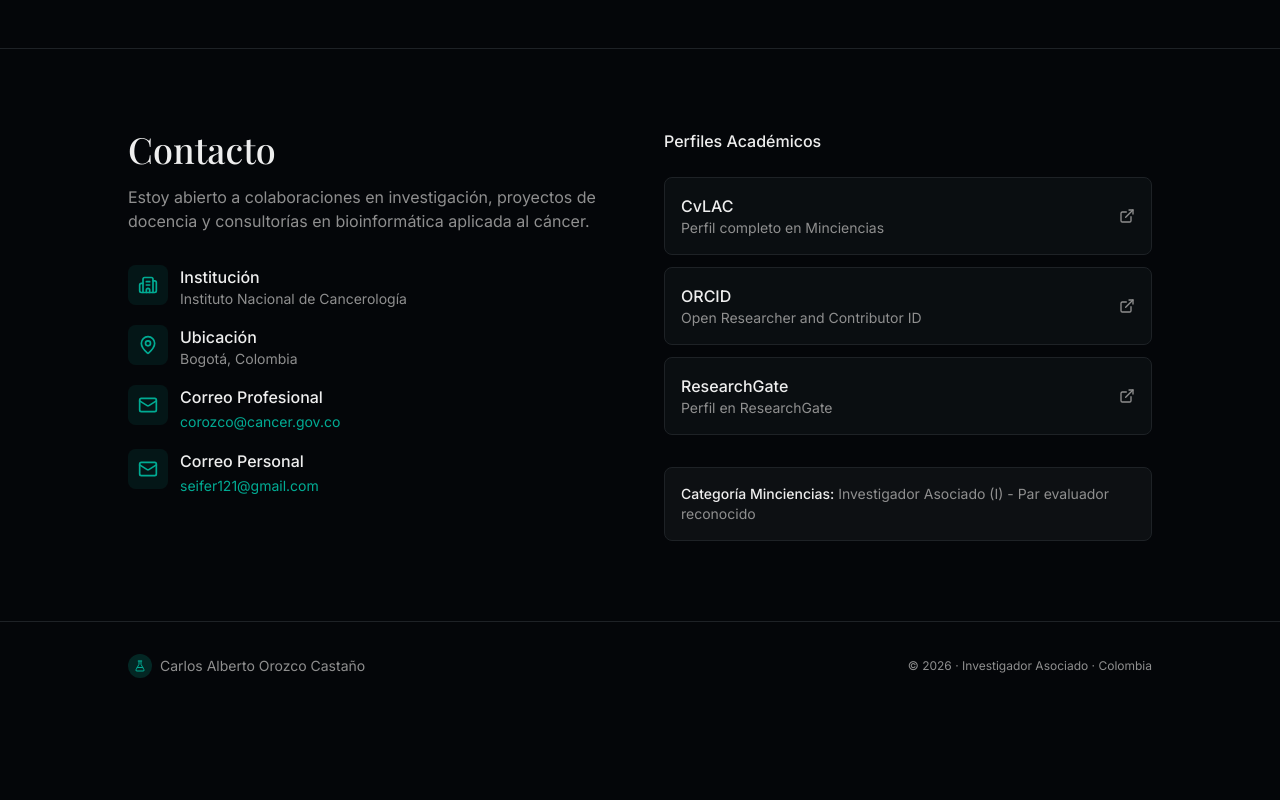
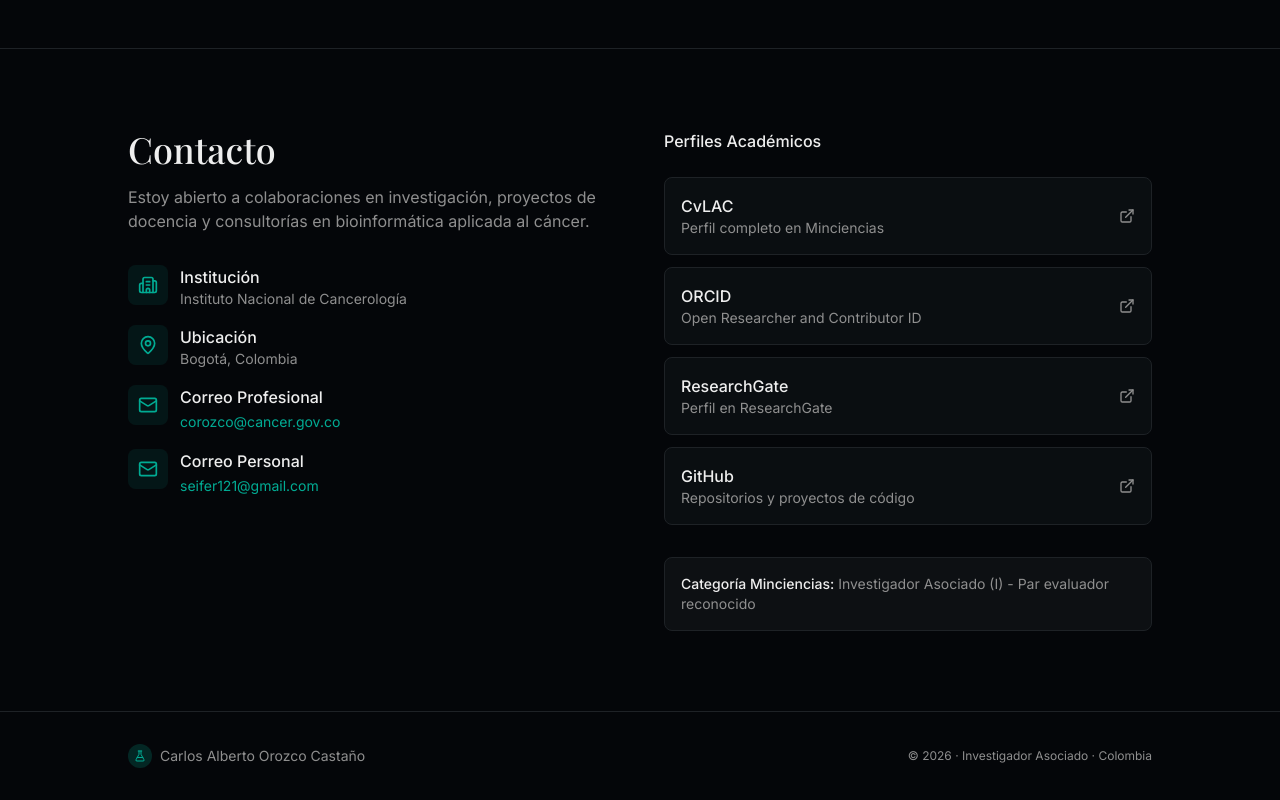
Before and after one commit to carorocas/v0-scientific-profile-page, a Next.js app: page / in a window 1280 px wide. Shown: the part 7456-8256 px from the top of the page. Before the commit the page ends 8166 px from the top, so only its background shows below. Built offline with nearby package versions, Linux system fonts and the light colour scheme; a web font is replaced by a local one.

Commit message:
feat: add GitHub academic profile with link\n\nAdd interactive GitHub profile card with project link.

```diff
--- a/components/contact-section.tsx
+++ b/components/contact-section.tsx
@@ -15,6 +15,11 @@ const socialLinks = [
     name: 'ResearchGate',
     url: 'https://www.researchgate.net/profile/Carlos-Alberto-Orozco-Castano?ev=hdr_xprf',
     description: 'Perfil en ResearchGate',
+  },
+  {
+    name: 'GitHub',
+    url: 'https://github.com/carorocas',
+    description: 'Repositorios y proyectos de código',
   },
 ]
 
```
